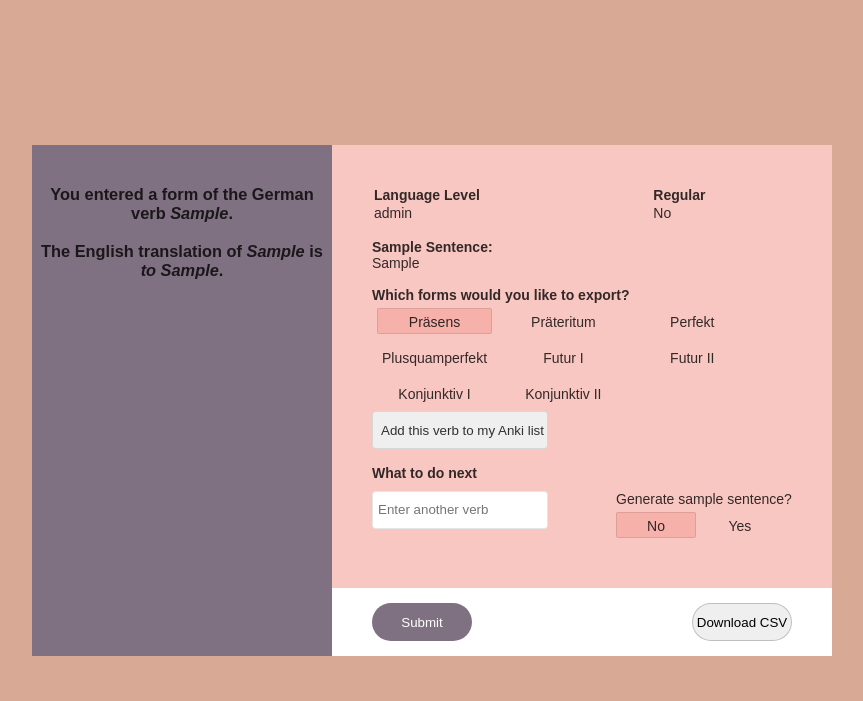
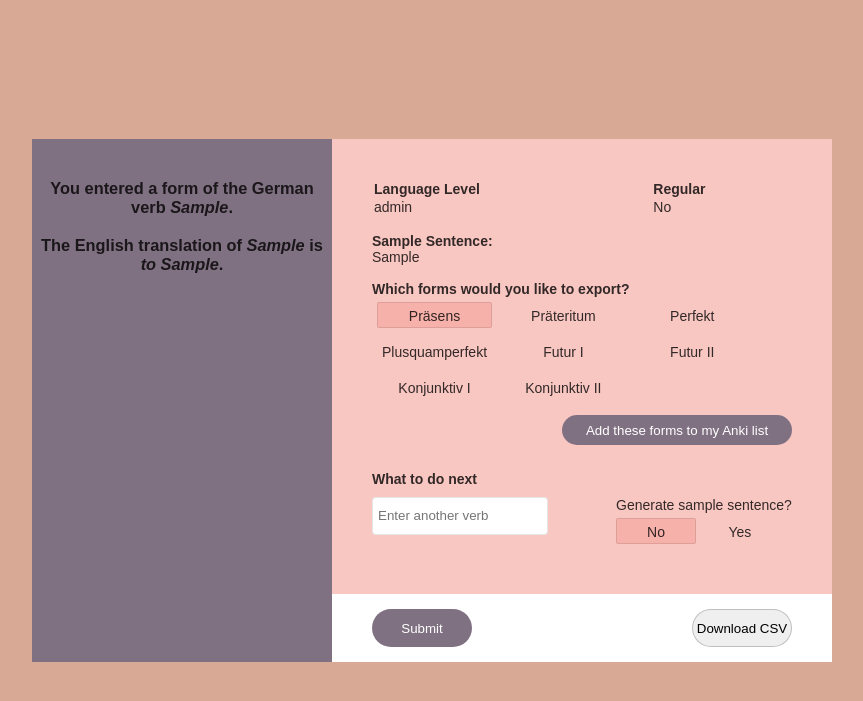
Before and after one commit to salwil/verbforms_generator, a Flask app: template src/application/application/templates/verbforms_generator.html in a window 1280 px wide. Shown: the top 701 px of the page, without its empty margins (208-1071 px from the left). Run offline with Flask 3, Linux system fonts and the light colour scheme; the template is opened without the code that fills it: values that come from a table or form of the project are taken from there, most other values are stand-ins (such as "Sample title", 1, 10 or a date in 2020).

Commit message:
adjust positioning and layout of add-button

```diff
--- a/src/application/application/static/stylesheets/stylesheet.css
+++ b/src/application/application/static/stylesheets/stylesheet.css
@@ -143,7 +143,7 @@ body {
   padding: 5px 40px;
 }
 
-.right-container input #submit {
+.right-container input #submit #download {
   border: 1px solid rgba(0, 0, 0, 0.2);
   height: 38px;
   line-height: 38px;
@@ -160,6 +160,16 @@ body {
   border-radius: 19px;
   font-family: "Montserrat", sans-serif;
 }
+
+.right-container button {
+  border: 1px solid rgba(0, 0, 0, 0.2);
+  height: 30px;
+  line-height: 30px;
+  width: 230px;
+  border-radius: 19px;
+  font-family: "Montserrat", sans-serif;
+}
+
 .right-container footer #back {
   background: #fff;
   transition: 0.2s all ease-in-out;
@@ -184,6 +194,15 @@ body {
   color: #fff;
 }
 .right-container #submit:hover {
+  background: #171a2b;
+}
+
+.right-container  #add {
+  background: #807182;
+  border: 1px solid transparent;
+  color: #fff;
+}
+.right-container #add:hover {
   background: #171a2b;
 }
 
--- a/src/application/application/templates/verbforms_generator.html
+++ b/src/application/application/templates/verbforms_generator.html
@@ -51,7 +51,11 @@
                         {{ checkboxes.konjunktiv1() }} {{ checkboxes.konjunktiv1.label }}
                         {{ checkboxes.konjunktiv2() }} {{ checkboxes.konjunktiv2.label }}
                     </div>
-                    <input type="submit" value="Add this verb to my Anki list">
+                    <div class="set">
+                        <div></div>
+                        <button type="submit" id="add">Add these forms to my Anki list</button>
+                    </div>
+                    <!--<input type="submit" value="Add this verb to my Anki list">-->
                 </form>
             </div>
             <br>
```
